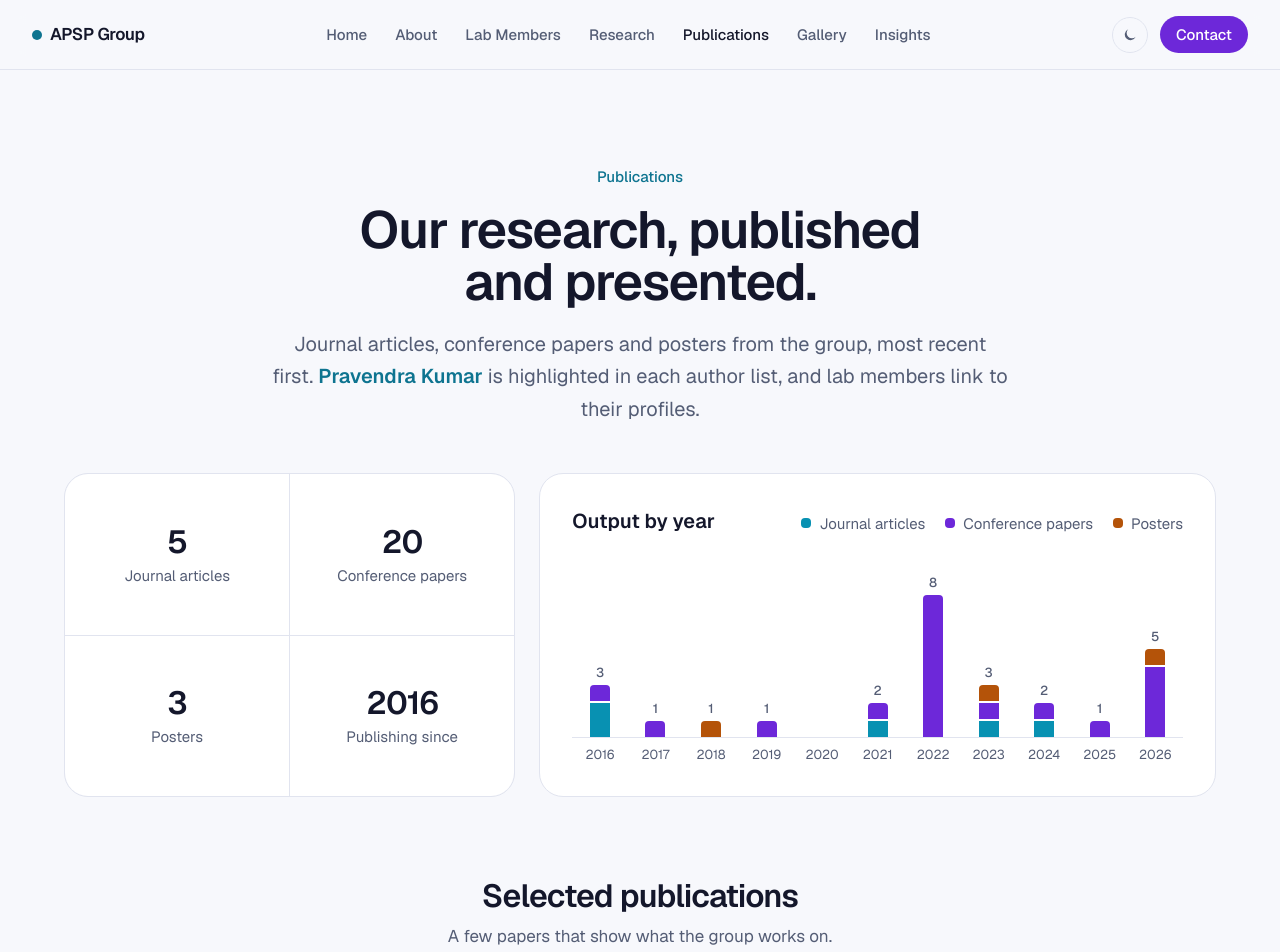
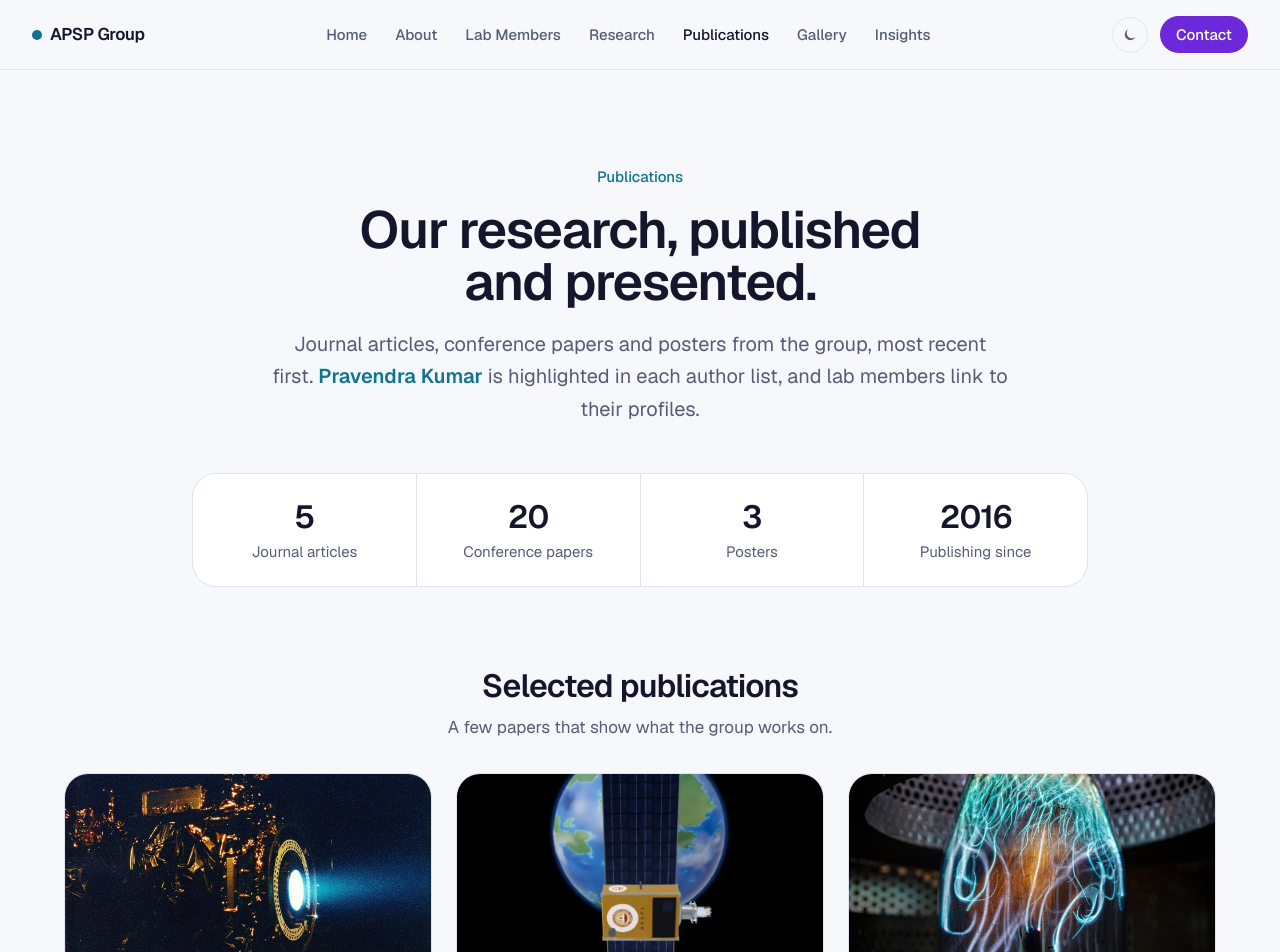
Before and after one commit to Nirmal-16/APSP, a Next.js app: page /publications in a window 1280 px wide. Shown: the top 952 px of the page. Built offline with nearby package versions, Linux system fonts and the light colour scheme.

Commit message:
Publications page: remove the output-by-year chart

```diff
--- a/src/app/globals.css
+++ b/src/app/globals.css
@@ -14,8 +14,7 @@
   --primary: #6d28d9;
   --primary-hover: #5b21b6;
   --accent: #0e7490;
-  /* Publication types: text colours (AA on the surface) and fills for dots and
-     chart bars (checked with the dataviz palette validator). */
+  /* Publication types: text colours (AA on the surface) and fills for dots. */
   --journal: #0e7490;
   --conference: #6d28d9;
   --poster: #b45309;
--- a/src/app/publications/page.tsx
+++ b/src/app/publications/page.tsx
@@ -18,7 +18,6 @@ import { IconMark } from "@/components/icons/icon-mark";
 import { BackToTop } from "@/components/motion/back-to-top";
 import { Reveal } from "@/components/motion/reveal";
 import { StatCounter } from "@/components/motion/stat-counter";
-import { OutputChart } from "@/components/publications/output-chart";
 import { PublicationBrowser } from "@/components/publications/publication-browser";
 import { typeStyle } from "@/components/publications/type-style";
 
@@ -100,9 +99,8 @@ export default function PublicationsPage() {
       </Reveal>
 
       <div className="mx-auto max-w-6xl">
-        {/* At a glance: totals beside the per-year chart from lg up. */}
-        <Reveal delay={0.1} className="mt-12 grid grid-cols-1 gap-6 lg:grid-cols-[2fr_3fr]">
-          <div className="grid grid-cols-2 gap-px overflow-hidden rounded-3xl border border-border bg-border">
+        <Reveal delay={0.1} className="mx-auto mt-12 max-w-4xl">
+          <div className="grid grid-cols-2 gap-px overflow-hidden rounded-3xl border border-border bg-border sm:grid-cols-4">
             {stats.map((stat) => (
               <div key={stat.label} className="flex flex-col justify-center bg-surface px-4 py-6 text-center">
                 <StatCounter value={stat.value} />
@@ -110,7 +108,6 @@ export default function PublicationsPage() {
               </div>
             ))}
           </div>
-          <OutputChart />
         </Reveal>
 
         <section aria-labelledby="selected" className="mt-20">
--- a/src/components/publications/output-chart.tsx
+++ /dev/null
@@ -1,109 +0,0 @@
-import { publicationTypes, publications } from "@/data/publications";
-import { typeStyle } from "@/components/publications/type-style";
-
-const PLOT_HEIGHT = 144; // px
-
-// Published and presented work only — upcoming items aren't counted yet.
-const published = publications.filter((pub) => !pub.upcoming);
-const firstYear = Math.min(...published.map((pub) => pub.year));
-const lastYear = Math.max(...published.map((pub) => pub.year));
-
-// Every year in the range, including empty ones, so gaps show honestly.
-const years = Array.from({ length: lastYear - firstYear + 1 }, (_, i) => {
-  const year = firstYear + i;
-  const counts = publicationTypes.map((t) => ({
-    ...t,
-    count: published.filter((pub) => pub.year === year && pub.type === t.type).length,
-  }));
-  return { year, counts, total: counts.reduce((sum, c) => sum + c.count, 0) };
-});
-const max = Math.max(...years.map((y) => y.total));
-
-// Stacked bars per year in the publication-type colours. Hover a year for its
-// breakdown; a hidden table carries the same data for screen readers.
-export function OutputChart() {
-  return (
-    <figure className="rounded-3xl border border-border bg-surface p-6 sm:p-8">
-      <div className="flex flex-wrap items-baseline justify-between gap-x-6 gap-y-3">
-        <figcaption className="text-lg font-semibold text-foreground">Output by year</figcaption>
-        <ul className="flex flex-wrap gap-x-5 gap-y-1 text-sm text-muted">
-          {publicationTypes.map((t) => (
-            <li key={t.type} className="inline-flex items-center gap-2">
-              <span aria-hidden className={`h-2.5 w-2.5 rounded-sm ${typeStyle[t.type].fill}`} />
-              {t.plural}
-            </li>
-          ))}
-        </ul>
-      </div>
-
-      <div aria-hidden className="mt-8 grid border-b border-border" style={{ gridTemplateColumns: `repeat(${years.length}, minmax(0, 1fr))` }}>
-        {years.map(({ year, counts, total }) => (
-          <div key={year} className="group relative flex flex-col items-center justify-end" style={{ height: PLOT_HEIGHT + 24 }}>
-            {total > 0 && <span className="mb-1 text-xs font-medium text-muted">{total}</span>}
-            {/* Bottom-up in a fixed type order; 2px gaps separate the segments. */}
-            <div className="flex w-3 flex-col-reverse gap-[2px] sm:w-5">
-              {counts
-                .filter((c) => c.count > 0)
-                .map((c) => (
-                  <span
-                    key={c.type}
-                    className={`block w-full last:rounded-t-[4px] ${typeStyle[c.type].fill}`}
-                    style={{ height: (c.count / max) * PLOT_HEIGHT - 2 }}
-                  />
-                ))}
-            </div>
-            {total > 0 && (
-              <div className="pointer-events-none absolute bottom-full left-1/2 z-10 mb-1 hidden w-max -translate-x-1/2 rounded-xl border border-border bg-background px-3 py-2 text-xs shadow-lg group-hover:block">
-                <p className="font-semibold text-foreground">{year}</p>
-                {counts
-                  .filter((c) => c.count > 0)
-                  .map((c) => (
-                    <p key={c.type} className="mt-0.5 flex items-center gap-1.5 text-muted">
-                      <span className={`h-2 w-2 rounded-sm ${typeStyle[c.type].fill}`} />
-                      {c.count} {c.count === 1 ? c.label.toLowerCase() : c.plural.toLowerCase()}
-                    </p>
-                  ))}
-              </div>
-            )}
-          </div>
-        ))}
-      </div>
-      <div aria-hidden className="mt-2 grid text-center text-xs text-muted" style={{ gridTemplateColumns: `repeat(${years.length}, minmax(0, 1fr))` }}>
-        {years.map(({ year }) => (
-          // Two-digit years on phones so eleven labels fit.
-          <span key={year}>
-            <span className="sm:hidden">’{String(year).slice(2)}</span>
-            <span className="hidden sm:inline">{year}</span>
-          </span>
-        ))}
-      </div>
-
-      {/* Tables ignore sr-only's 1px width, so the wrapper does the hiding. */}
-      <div className="sr-only">
-        <table>
-          <caption>Publications per year by type</caption>
-          <thead>
-            <tr>
-              <th scope="col">Year</th>
-              {publicationTypes.map((t) => (
-                <th key={t.type} scope="col">
-                  {t.plural}
-                </th>
-              ))}
-            </tr>
-          </thead>
-          <tbody>
-            {years.map(({ year, counts }) => (
-              <tr key={year}>
-                <th scope="row">{year}</th>
-                {counts.map((c) => (
-                  <td key={c.type}>{c.count}</td>
-                ))}
-              </tr>
-            ))}
-          </tbody>
-        </table>
-      </div>
-    </figure>
-  );
-}
--- a/src/components/publications/type-style.ts
+++ b/src/components/publications/type-style.ts
@@ -1,7 +1,7 @@
 import type { PublicationType } from "@/data/publications";
 
 // One colour per publication type (tokens in globals.css): `text` for labels,
-// `fill` for dots and chart bars.
+// `fill` for dots.
 export const typeStyle: Record<PublicationType, { text: string; fill: string }> = {
   Journal: { text: "text-journal", fill: "bg-journal-fill" },
   Conference: { text: "text-conference", fill: "bg-conference-fill" },
```
